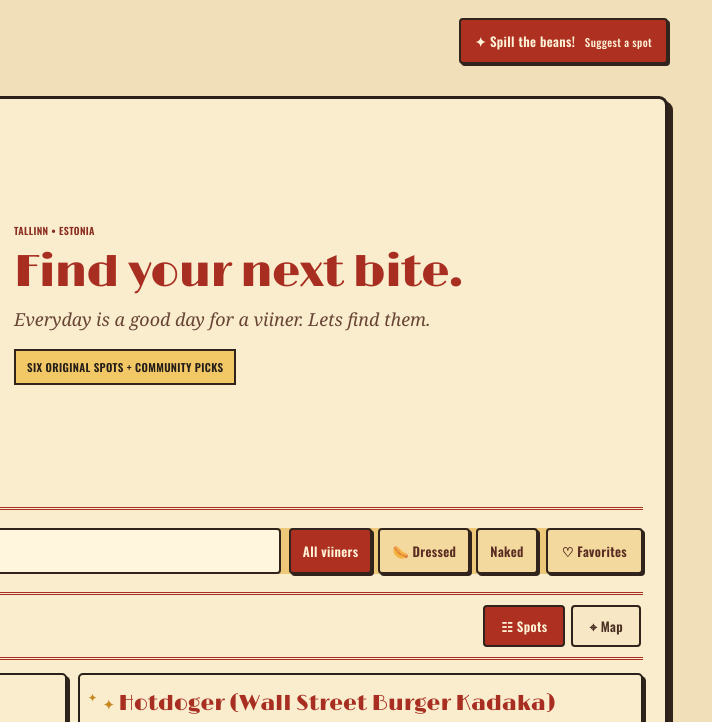
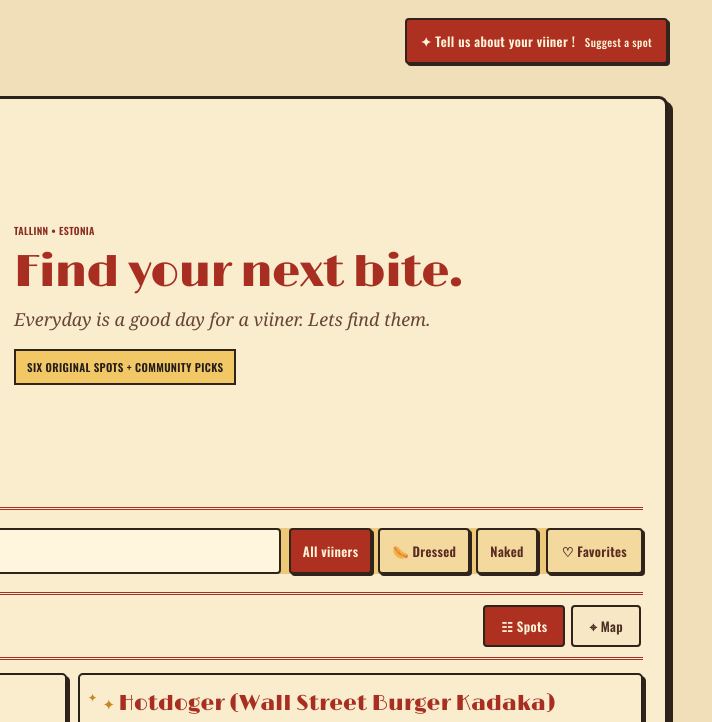
Before and after one commit to Jrcgraham/WheresMyViiner, a plain HTML site: page index.html in a window 1280 px wide. Shown: the top 722 px of the page, 568-1280 px from the left. Drawn offline with nearby package versions, Linux system fonts and the light colour scheme.

Commit message:
Update index.html

```diff
--- a/index.html
+++ b/index.html
@@ -126,7 +126,7 @@ body{background-color:#f1dfb9;background-image:radial-gradient(#78563d20 .7px,tr
 .intro-subtitle{font:italic clamp(14px,1.4vw,19px)/1.45 Georgia,serif;color:#684435;margin:0}
 .directory-intro .directory-count{max-width:none}
 @media(max-width:780px){.directory-intro{grid-template-columns:1fr;gap:15px}.intro-art{max-width:500px;margin:auto}.directory-intro .directory-top{gap:10px}.directory-intro .directory-top h2{font-size:clamp(26px,6vw,39px)!important}.directory-intro .directory-count{display:block;max-width:none}}
-</style></head><body><header class="masthead"><div class="brand"><img src="viiner-icon.png" alt="" class="brand-icon"><div><h1>where’s my viiner?</h1><p class="tag">one world. infinite wieners.</p></div></div><button id="suggest" class="header-suggest">✦ Spill the beans! <span>Suggest a spot</span></button></header>
+</style></head><body><header class="masthead"><div class="brand"><img src="viiner-icon.png" alt="" class="brand-icon"><div><h1>where’s my viiner?</h1><p class="tag">one world. infinite wieners.</p></div></div><button id="suggest" class="header-suggest">✦ Tell us about your viiner ! <span>Suggest a spot</span></button></header>
 <main class="shell">
 <section class="directory" id="directory"><div class="directory-intro"><div class="intro-art"><img src="viiner-marquee.png" alt="Where’s My Viiner vintage neon marquee above our two cartoon sausage mascots at their diner stand"></div><div class="directory-top"><div><p class="eyebrow">TALLINN • ESTONIA</p><h2>Find your next bite.</h2><p class="intro-subtitle">Everyday is a good day for a viiner. Lets find them.</p></div><div class="directory-count" id="communityCount">Six original spots + community picks</div></div></div>
 <div class="controls" id="searchControls"><div class="search-wrap"><span aria-hidden="true">⌕</span><input id="search" placeholder="Search a spot, street or neighborhood…" aria-label="Search locations"></div><div class="switches" role="group" aria-label="Serving style"><button data-style="all" aria-pressed="true">All viiners</button><button data-style="dressed" aria-pressed="false">🌭 Dressed</button><button data-style="naked" aria-pressed="false">Naked</button></div><button class="secondary" id="favoritesToggle" aria-pressed="false">♡ Favorites</button></div>
```
